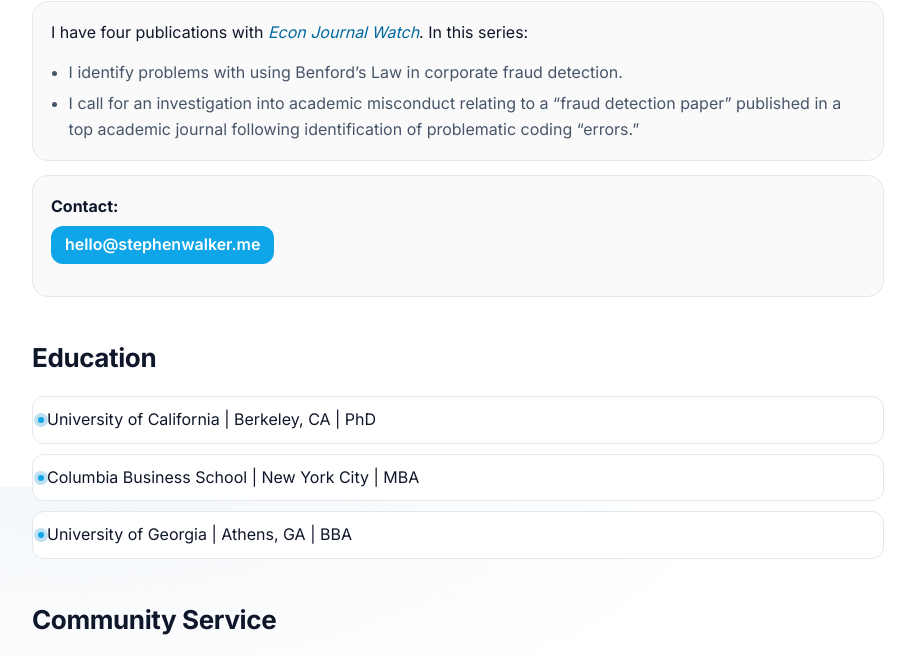
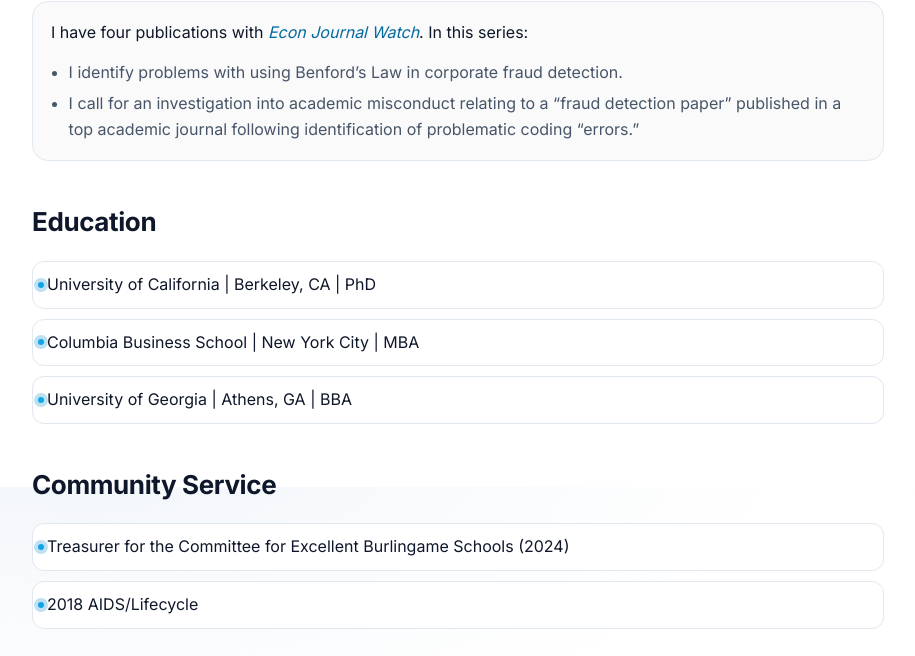
Before and after one commit to stephenwalkerecon/stephens-website, a plain HTML site: page index.html in a window 1280 px wide. Shown: the part 1113-1769 px from the top of the page, without its empty margins (182-1097 px from the left). Drawn offline with Linux system fonts and the light colour scheme.

Commit message:
Update index.html
10/18/2025 v2

```diff
--- a/index.html
+++ b/index.html
@@ -54,11 +54,7 @@
                 </ul>
             </div>
 
-            <div class="publication-item">
-                <p><strong>Contact:</strong><br>
-                    <a href="mailto:hello@stephenwalker.me">hello@stephenwalker.me</a>
-                </p>
-            </div>
+
         </section>
 
         <section class="education">
```
